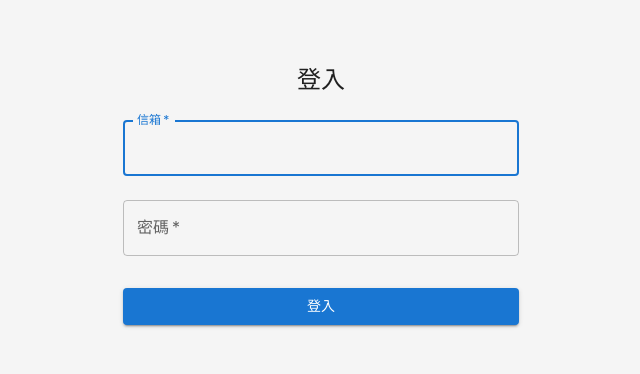
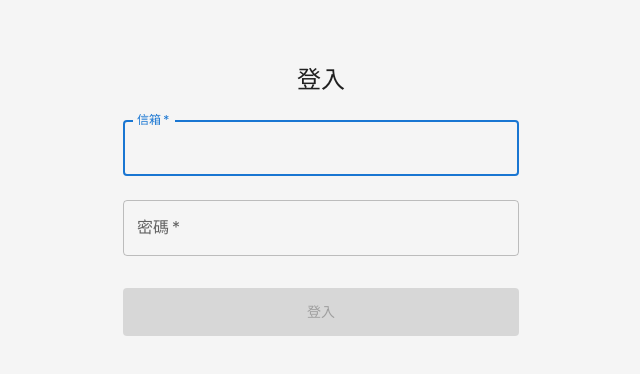
Before and after one commit to yyami731117tw/sum-crm, a Next.js app: page /login in a window 1280 px wide. Shown: the top 374 px of the page, without its empty margins (319-959 px from the left). Built offline with nearby package versions, Linux system fonts and the light colour scheme.

Commit message:
fix: 改進登入頁面的錯誤處理和用戶體驗

```diff
--- a/src/pages/login.tsx
+++ b/src/pages/login.tsx
@@ -19,23 +19,34 @@ export default function Login() {
       setLoading(true)
       setError('')
 
+      console.log('Attempting to sign in with:', { email })
+
       const result = await signIn('credentials', {
         email: email.trim(),
         password: password.trim(),
-        redirect: false
+        redirect: false,
+        callbackUrl: '/'
       })
 
       console.log('Sign in result:', result)
 
-      if (result?.error) {
+      if (!result) {
+        throw new Error('登入失敗：未收到回應')
+      }
+
+      if (result.error) {
         setError(result.error)
         return
       }
 
-      await router.replace('/')
+      if (result.ok) {
+        await router.replace('/')
+      } else {
+        setError('登入失敗，請檢查您的帳號密碼')
+      }
     } catch (error) {
       console.error('Login error:', error)
-      setError('登入時發生錯誤，請稍後再試')
+      setError(error instanceof Error ? error.message : '登入時發生錯誤，請稍後再試')
     } finally {
       setLoading(false)
     }
@@ -60,9 +71,9 @@ export default function Login() {
           <Typography component="h1" variant="h5">
             登入
           </Typography>
-          <Box component="form" onSubmit={handleSubmit} sx={{ mt: 1 }}>
+          <Box component="form" onSubmit={handleSubmit} sx={{ mt: 1, width: '100%' }}>
             {error && (
-              <Alert severity="error" sx={{ mb: 2 }}>
+              <Alert severity="error" sx={{ mb: 2, width: '100%' }}>
                 {error}
               </Alert>
             )}
@@ -78,6 +89,7 @@ export default function Login() {
               value={email}
               onChange={(e) => setEmail(e.target.value)}
               disabled={loading}
+              error={!!error}
             />
             <TextField
               margin="normal"
@@ -91,13 +103,14 @@ export default function Login() {
               value={password}
               onChange={(e) => setPassword(e.target.value)}
               disabled={loading}
+              error={!!error}
             />
             <Button
               type="submit"
               fullWidth
               variant="contained"
-              sx={{ mt: 3, mb: 2, position: 'relative' }}
-              disabled={loading}
+              sx={{ mt: 3, mb: 2, position: 'relative', height: 48 }}
+              disabled={loading || !email || !password}
             >
               {loading ? (
                 <>
```
